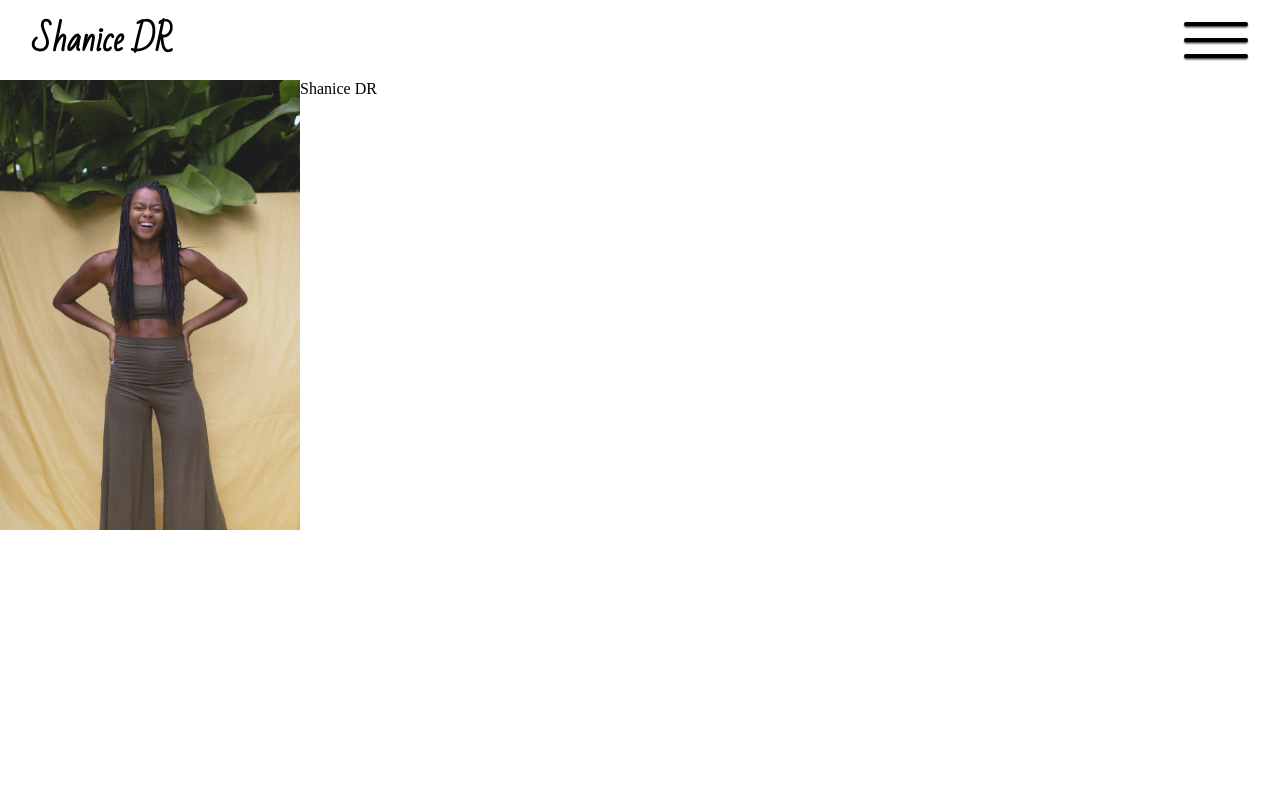
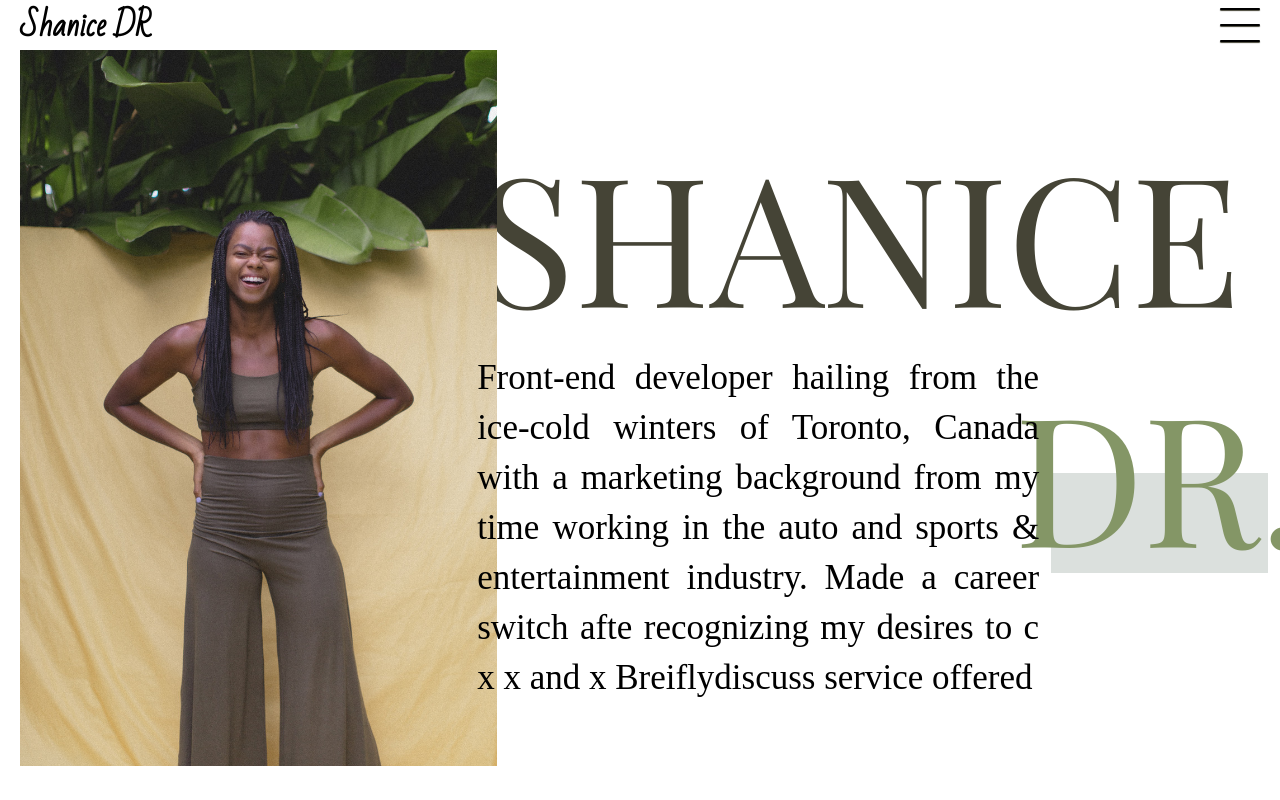
Before and after one commit to sdennruss/portfolio, a React (Create React App) app: page /about in a window 1280 px wide. Built offline with nearby package versions, Linux system fonts and the light colour scheme.

Commit message:
added about page layout and contact page layout

```diff
--- a/src/App.css
+++ b/src/App.css
@@ -1,10 +1,11 @@
 @import url("https://fonts.googleapis.com/css2?family=Bad+Script&display=swap");
+@import url("https://fonts.googleapis.com/css2?family=Playfair+Display+SC&display=swap");
 
 * {
   padding: 0;
   margin: 0;
   box-sizing: border-box;
-  /* font-size: 62.5%; */
+  font-size: 62.5%;
 }
 
 html,
@@ -107,6 +108,7 @@ body {
 
 .my-name {
   font-family: "Bad Script";
+  font-size: 3rem;
 }
 
 .navigation-container {
@@ -115,22 +117,31 @@ body {
   right: 2rem;
 }
 
-.menu-container .navigation {
+.menu-container,
+.navigation {
   display: flex;
 }
 
 .toggle-container {
+  display: flex;
   position: fixed;
+  justify-content: center;
   background: black;
   height: 100vh;
   width: 100vw;
-  display: flex;
   top: 0;
   left: 0;
   flex-direction: column;
   animation: expand 800ms ease forwards;
+  z-index: 4;
+}
+
+.toggle-navigation {
+  display: flex;
+  flex-direction: column;
   justify-content: center;
-  z-index: 4;
+  align-content: space-evenly;
+  height: 89.5vh;
 }
 
 @keyframes expand {
@@ -156,14 +167,14 @@ body {
 .navigation-link {
   text-decoration: none;
   color: var(--secondary-color);
-  font-size: 5rem;
+  font-size: 10rem;
 }
 
 .toggle-links {
   text-decoration: none;
   color: var(--secondary-color);
-  font-size: 5rem;
-  line-height: 8rem;
+  font-size: 10rem;
+  line-height: 10rem;
 }
 
 .home-container {
@@ -207,8 +218,8 @@ body {
   position: relative;
   right: 12%;
   bottom: 5%;
-  width: 20rem;
-  height: 35rem;
+  width: 30rem;
+  height: 56rem;
   background-color: var(--dominant-color);
   z-index: -1;
 }
@@ -221,4 +232,132 @@ body {
 
 .about-container {
   display: flex;
+  position: relative;
+  justify-content: center;
+  align-items: center;
+  flex-flow: row wrap;
 }
+
+.shan-image {
+  position: relative;
+  display: flex;
+  align-items: center;
+  flex: 1;
+  height: 89.5vh;
+}
+
+.laughing-shan {
+  position: relative;
+  left: 2rem;
+  height: 89.5vh;
+}
+
+.about-details {
+  flex: 2;
+}
+
+.first-name,
+.last-name {
+  text-transform: uppercase;
+  font-family: "Playfair Display SC";
+  font-size: 18rem;
+}
+
+.first-name {
+  color: var(--secondary-color);
+  /* text-align: center; */
+}
+
+.last-name {
+  position: relative;
+  display: flex;
+  justify-content: center;
+  color: var(--accent-color-1);
+  float: right;
+  width: 30%;
+}
+
+.block-shadow {
+  width: 90%;
+  height: 10rem;
+  background-color: var(--dominant-color);
+  opacity: 20%;
+  position: absolute;
+  bottom: 2rem;
+  float: right;
+  z-index: -2;
+}
+
+.more-info {
+  font-size: 3.5rem;
+  position: relative;
+  text-align: justify;
+  line-height: 5rem;
+  width: 70%;
+}
+/* contact */
+
+.contact-container {
+  display: flex;
+  position: relative;
+  flex-direction: column;
+  height: 89.5vh;
+}
+.first-line,
+.second-line {
+  position: relative;
+  text-transform: uppercase;
+  font-family: "Playfair Display SC";
+  font-size: 18rem;
+  flex: 1;
+  display: flex;
+}
+
+.first-line {
+  position: relative;
+  display: flex;
+  float: right;
+  color: var(--secondary-color);
+  justify-content: flex-end;
+}
+
+.block-shadow-2 {
+  width: 100%;
+  height: 10rem;
+  background-color: var(--dominant-color);
+  opacity: 20%;
+  position: absolute;
+  bottom: 2rem;
+  float: right;
+  z-index: -2;
+}
+
+.second-line {
+  color: var(--accent-color-1);
+  justify-content: center;
+}
+
+.contact-details {
+  position: relative;
+  flex: 1;
+  display: flex;
+  justify-content: center;
+}
+
+.contact-paragraph {
+  position: relative;
+  font-size: 3rem;
+  text-align: justify;
+  width: 50%;
+}
+
+.ethical {
+  width: 15rem;
+  height: 3.5rem;
+  background-color: var(--accent-color-1);
+  opacity: 50%;
+  position: absolute;
+  font-size: 3rem;
+  text-align: justify;
+  z-index: -2;
+}
--- a/src/components/about/about.jsx
+++ b/src/components/about/about.jsx
@@ -5,16 +5,20 @@ const About = () => {
   return (
     <div className="about-container">
       <div className="shan-image">
-        <img
-          className="laughing-shan"
-          style={{ width: 300 }}
-          src={Laughing}
-          alt="Photo of Shanice"
-        />
+        <img className="laughing-shan" src={Laughing} alt="Photo of Shanice" />
       </div>
       <div className="about-details">
-        <p className="name">Shanice DR</p>
-        <p clasName="more-info"></p>
+        <p className="first-name">Shanice </p>
+
+        <p className="last-name">
+          DR. <span className="block-shadow"></span>
+        </p>
+        <p className="more-info">
+          Front-end developer hailing from the ice-cold winters of Toronto,
+          Canada with a marketing background from my time working in the auto
+          and sports & entertainment industry. Made a career switch afte
+          recognizing my desires to c x x and x Breiflydiscuss service offered
+        </p>
       </div>
     </div>
   );
--- a/src/components/footer/contact.jsx
+++ b/src/components/footer/contact.jsx
@@ -3,7 +3,24 @@ import React from "react";
 const Contact = () => {
   return (
     <React.Fragment>
-      <h1>Contact</h1>
+      <div className="contact-container">
+        <div className="lets-get-">
+          <p className="first-line">
+            Let's Get <span className="block-shadow-2"></span>
+          </p>
+        </div>
+        <div className="crackin">
+          <p className="second-line">Crackin'</p>
+        </div>
+        <div className="contact-details">
+          <p className="contact-paragraph">
+            Shoot me an email with details of your project, time frame and/or
+            and social media platforms used to promtoe your brand. My main focus
+            is working with <span className="ethical"></span> ethic brands tht
+            does not decieve customers with the productsand service you offer.
+          </p>
+        </div>
+      </div>
     </React.Fragment>
   );
 };
--- a/src/components/header/nav.jsx
+++ b/src/components/header/nav.jsx
@@ -3,13 +3,14 @@ import { Link } from "react-router-dom";
 
 const Nav = ({ expand }) => {
   const navigations = ["Home", "About", "Projects", "Contact"];
+  const toggleNavigation = expand ? "toggle-navigation" : "navigation";
   const toggleMenu = expand ? "toggle-container" : "menu-container";
   const toggleLinks = expand ? "toggle-links" : "navigation-link";
 
   return (
     <React.Fragment>
       <div className={toggleMenu}>
-        <nav className="navigation">
+        <nav className={toggleNavigation}>
           {navigations.map((navigation) => (
             <ul className="navigation-list">
               <li className="navigation-items">
--- a/src/components/projects/projectscope.jsx
+++ b/src/components/projects/projectscope.jsx
@@ -1,26 +1,28 @@
-
 export const projects = [
   {
     src: "",
-        title: "Fill",
-        description: "filler",
-        techUsed: "React",
-        path: "project-1"
+    title: "Vegan Virgan Challenge",
+    description:
+      "A 30 day vegan calendar for those looking to eliminate their meat intake and transition to a vegan diet. ",
+    techUsed: "HTML, CSS, ReactJS",
+    path: "project-1",
   },
   {
-        src: '',
-        title: "Filler",
-        description: "lndo",
-        techUsed: "JavaScript",
-        path: "project-2"
+    src: "",
+    title: "Scoot Scoot",
+    description:
+      "A scooter company based in Bali, Indonesia offering bike rentals for those looking for a more glamourous way of travelling across the island.",
+    techUsed: "HTML, CSS, ReactJS",
+    path: "project-2",
   },
   {
-        src:'',
-        title: "Fil",
-        description: "Nam",
-        techUsed: "React",
-        path: "project-3"
-    }
-]
+    src: "",
+    title: "Hercules",
+    description:
+      "A uni-sex brand offering a variety of street wear mixed in with one of a kind pieces handmade in Bali, Indonesia",
+    techUsed: "HTML, CSS, ReactJS, Node",
+    path: "project-3",
+  },
+];
 
-export default projects
+export default projects;
```
Also changed, not shown: src/components/projects/project-assets/cowspiracy.jpeg (added). Lines whose indentation alone changed are shown as unchanged.
